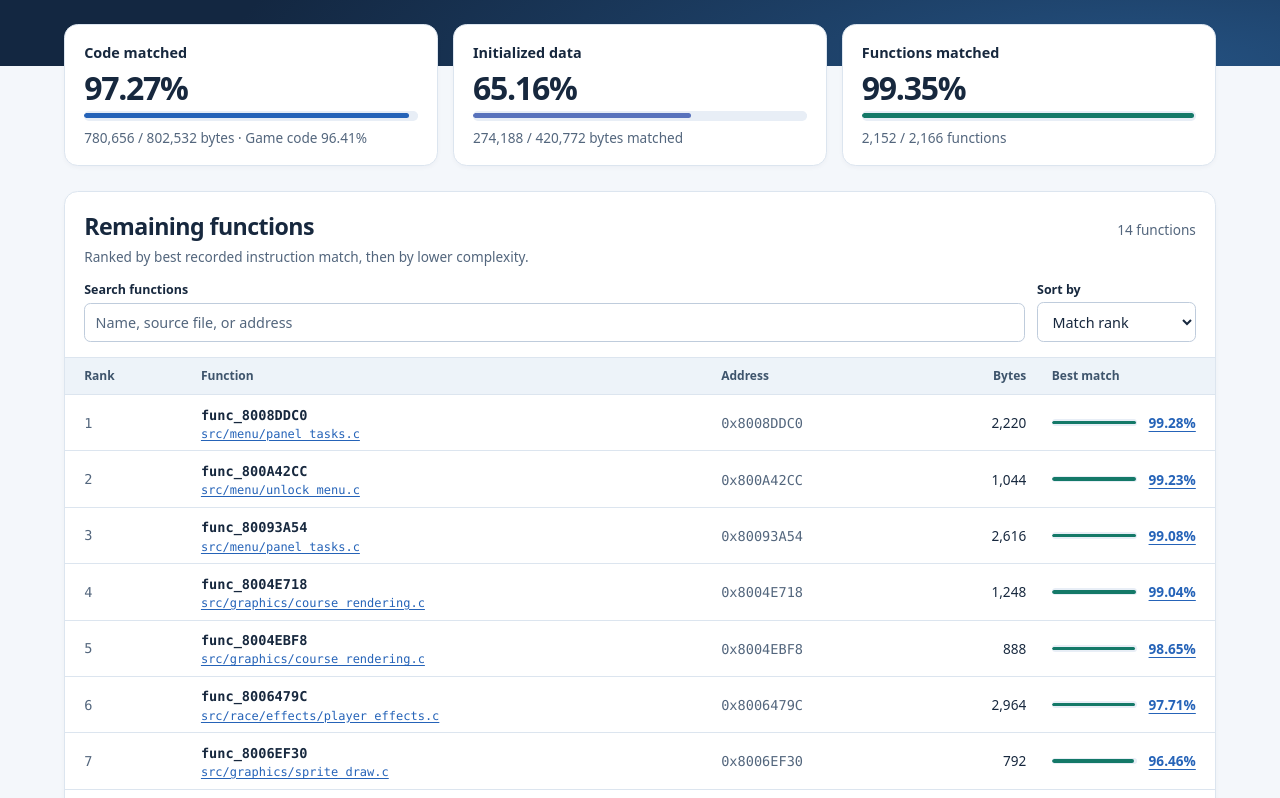
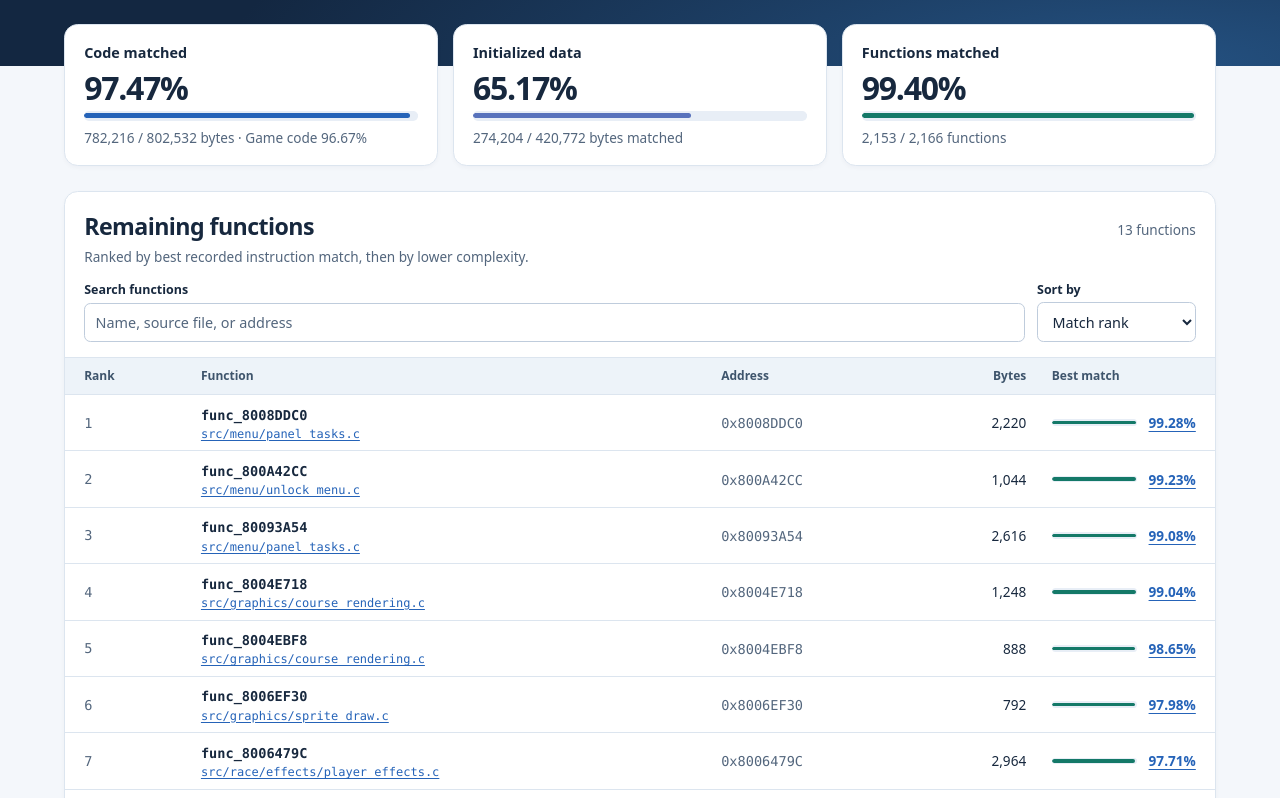
Before and after one commit to cdlewis/snowboardkidsplus-decomp, a plain HTML site: page docs/index.html in a window 1280 px wide. Shown: the part 240-1038 px from the top of the page. Drawn offline with Linux system fonts and the light colour scheme.

Commit message:
Update decompilation progress

```diff
--- a/docs/index.html
+++ b/docs/index.html
@@ -15,10 +15,10 @@
   <meta property="og:image:type" content="image/png">
   <meta property="og:image:width" content="1200">
   <meta property="og:image:height" content="630">
-  <meta property="og:image:alt" content="Snowboard Kids Plus decompilation: 97.27% code matched, 65.16% initialized data matched, and 2,152 of 2,166 functions matched.">
+  <meta property="og:image:alt" content="Snowboard Kids Plus decompilation: 97.47% code matched, 65.17% initialized data matched, and 2,153 of 2,166 functions matched.">
   <meta name="twitter:card" content="summary_large_image">
   <meta name="twitter:image" content="https://chrislewis.au/snowboardkidsplus-decomp/assets/progress-preview.png">
-  <meta name="twitter:image:alt" content="Snowboard Kids Plus decompilation: 97.27% code matched, 65.16% initialized data matched, and 2,152 of 2,166 functions matched.">
+  <meta name="twitter:image:alt" content="Snowboard Kids Plus decompilation: 97.47% code matched, 65.17% initialized data matched, and 2,153 of 2,166 functions matched.">
   <link rel="stylesheet" href="assets/progress.css">
   <script src="assets/progress.js" defer></script>
 </head>
@@ -41,21 +41,21 @@
     <section class="overview" aria-label="Verified build progress">
       <article class="metric">
         <h2>Code matched</h2>
-        <strong>97.27%</strong>
-        <meter min="0" max="802532" value="780656" aria-hidden="true"></meter>
-        <p>780,656 / 802,532 bytes · Game code 96.41%</p>
+        <strong>97.47%</strong>
+        <meter min="0" max="802532" value="782216" aria-hidden="true"></meter>
+        <p>782,216 / 802,532 bytes · Game code 96.67%</p>
       </article>
       <article class="metric">
         <h2>Initialized data</h2>
-        <strong>65.16%</strong>
-        <meter min="0" max="420772" value="274188" aria-hidden="true"></meter>
-        <p>274,188 / 420,772 bytes matched</p>
+        <strong>65.17%</strong>
+        <meter min="0" max="420772" value="274204" aria-hidden="true"></meter>
+        <p>274,204 / 420,772 bytes matched</p>
       </article>
       <article class="metric">
         <h2>Functions matched</h2>
-        <strong>99.35%</strong>
-        <meter min="0" max="2166" value="2152" aria-hidden="true"></meter>
-        <p>2,152 / 2,166 functions</p>
+        <strong>99.40%</strong>
+        <meter min="0" max="2166" value="2153" aria-hidden="true"></meter>
+        <p>2,153 / 2,166 functions</p>
       </article>
     </section>
     <section class="queue" id="functions" aria-labelledby="queue-title">
@@ -64,7 +64,7 @@
           <h2 id="queue-title">Remaining functions</h2>
           <p>Ranked by best recorded instruction match, then by lower complexity.</p>
         </div>
-        <p id="result-count" class="count" role="status">14 functions</p>
+        <p id="result-count" class="count" role="status">13 functions</p>
       </div>
       <div class="controls" hidden>
         <label>Search functions <input type="search" id="search" placeholder="Name, source file, or address"></label>
@@ -84,15 +84,14 @@
           <tr data-size="2616"><td class="rank">3</td><th scope="row"><code>func_80093A54</code><a class="unit" href="https://github.com/cdlewis/snowboardkidsplus-decomp/blob/main/src/menu/panel_tasks.c#L2375">src/menu/panel_tasks.c</a></th><td class="address"><code>0x80093A54</code></td><td class="size">2,616</td><td class="score"><div class="match"><meter min="0" max="1" value="0.9908256880733946" aria-hidden="true"></meter><span><a href="https://github.com/cdlewis/snowboardkidsplus-decomp/blob/main/src/menu/panel_tasks.c#L2375">99.08%</a></span></div></td></tr>
           <tr data-size="1248"><td class="rank">4</td><th scope="row"><code>func_8004E718</code><a class="unit" href="https://github.com/cdlewis/snowboardkidsplus-decomp/blob/main/src/graphics/course_rendering.c#L440">src/graphics/course_rendering.c</a></th><td class="address"><code>0x8004E718</code></td><td class="size">1,248</td><td class="score"><div class="match"><meter min="0" max="1" value="0.9903846153846154" aria-hidden="true"></meter><span><a href="https://github.com/cdlewis/snowboardkidsplus-decomp/blob/main/src/graphics/course_rendering.c#L440">99.04%</a></span></div></td></tr>
           <tr data-size="888"><td class="rank">5</td><th scope="row"><code>func_8004EBF8</code><a class="unit" href="https://github.com/cdlewis/snowboardkidsplus-decomp/blob/main/src/graphics/course_rendering.c#L507">src/graphics/course_rendering.c</a></th><td class="address"><code>0x8004EBF8</code></td><td class="size">888</td><td class="score"><div class="match"><meter min="0" max="1" value="0.9864864864864865" aria-hidden="true"></meter><span><a href="https://github.com/cdlewis/snowboardkidsplus-decomp/blob/main/src/graphics/course_rendering.c#L507">98.65%</a></span></div></td></tr>
-          <tr data-size="2964"><td class="rank">6</td><th scope="row"><code>func_8006479C</code><a class="unit" href="https://github.com/cdlewis/snowboardkidsplus-decomp/blob/main/src/race/effects/player_effects.c#L1639">src/race/effects/player_effects.c</a></th><td class="address"><code>0x8006479C</code></td><td class="size">2,964</td><td class="score"><div class="match"><meter min="0" max="1" value="0.9770580296896086" aria-hidden="true"></meter><span><a href="https://github.com/cdlewis/snowboardkidsplus-decomp/blob/main/src/race/effects/player_effects.c#L1639">97.71%</a></span></div></td></tr>
-          <tr data-size="792"><td class="rank">7</td><th scope="row"><code>func_8006EF30</code><a class="unit" href="https://github.com/cdlewis/snowboardkidsplus-decomp/blob/main/src/graphics/sprite_draw.c#L1156">src/graphics/sprite_draw.c</a></th><td class="address"><code>0x8006EF30</code></td><td class="size">792</td><td class="score"><div class="match"><meter min="0" max="1" value="0.9646464646464646" aria-hidden="true"></meter><span><a href="https://github.com/cdlewis/snowboardkidsplus-decomp/blob/main/src/graphics/sprite_draw.c#L1156">96.46%</a></span></div></td></tr>
+          <tr data-size="792"><td class="rank">6</td><th scope="row"><code>func_8006EF30</code><a class="unit" href="https://github.com/cdlewis/snowboardkidsplus-decomp/blob/main/src/graphics/sprite_draw.c#L1156">src/graphics/sprite_draw.c</a></th><td class="address"><code>0x8006EF30</code></td><td class="size">792</td><td class="score"><div class="match"><meter min="0" max="1" value="0.9797979797979798" aria-hidden="true"></meter><span><a href="https://github.com/cdlewis/snowboardkidsplus-decomp/blob/main/src/graphics/sprite_draw.c#L1156">97.98%</a></span></div></td></tr>
+          <tr data-size="2964"><td class="rank">7</td><th scope="row"><code>func_8006479C</code><a class="unit" href="https://github.com/cdlewis/snowboardkidsplus-decomp/blob/main/src/race/effects/player_effects.c#L1639">src/race/effects/player_effects.c</a></th><td class="address"><code>0x8006479C</code></td><td class="size">2,964</td><td class="score"><div class="match"><meter min="0" max="1" value="0.9770580296896086" aria-hidden="true"></meter><span><a href="https://github.com/cdlewis/snowboardkidsplus-decomp/blob/main/src/race/effects/player_effects.c#L1639">97.71%</a></span></div></td></tr>
           <tr data-size="2684"><td class="rank">8</td><th scope="row"><code>func_80072C54</code><a class="unit" href="https://github.com/cdlewis/snowboardkidsplus-decomp/blob/main/src/menu/task_widgets.c#L1247">src/menu/task_widgets.c</a></th><td class="address"><code>0x80072C54</code></td><td class="size">2,684</td><td class="score"><div class="match"><meter min="0" max="1" value="0.9523099850968704" aria-hidden="true"></meter><span><a href="https://github.com/cdlewis/snowboardkidsplus-decomp/blob/main/src/menu/task_widgets.c#L1247">95.23%</a></span></div></td></tr>
           <tr data-size="1992"><td class="rank">9</td><th scope="row"><code>func_80066474</code><a class="unit" href="https://github.com/cdlewis/snowboardkidsplus-decomp/blob/main/src/race/effects/player_effects.c#L2248">src/race/effects/player_effects.c</a></th><td class="address"><code>0x80066474</code></td><td class="size">1,992</td><td class="score"><div class="match"><meter min="0" max="1" value="0.9196787148594378" aria-hidden="true"></meter><span><a href="https://github.com/cdlewis/snowboardkidsplus-decomp/blob/main/src/race/effects/player_effects.c#L2248">91.97%</a></span></div></td></tr>
           <tr data-size="620"><td class="rank">10</td><th scope="row"><code>func_80014D60</code><a class="unit" href="https://github.com/cdlewis/snowboardkidsplus-decomp/blob/main/src/io/controller_input.c#L91">src/io/controller_input.c</a></th><td class="address"><code>0x80014D60</code></td><td class="size">620</td><td class="score"><div class="match"><meter min="0" max="1" value="0.9161290322580645" aria-hidden="true"></meter><span><a href="https://github.com/cdlewis/snowboardkidsplus-decomp/blob/main/src/io/controller_input.c#L91">91.61%</a></span></div></td></tr>
           <tr data-size="1028"><td class="rank">11</td><th scope="row"><code>func_8007B48C</code><a class="unit" href="https://github.com/cdlewis/snowboardkidsplus-decomp/blob/main/src/menu/task_widgets.c#L3707">src/menu/task_widgets.c</a></th><td class="address"><code>0x8007B48C</code></td><td class="size">1,028</td><td class="score"><div class="match"><meter min="0" max="1" value="0.914396887159533" aria-hidden="true"></meter><span><a href="https://github.com/cdlewis/snowboardkidsplus-decomp/blob/main/src/menu/task_widgets.c#L3707">91.44%</a></span></div></td></tr>
           <tr data-size="2044"><td class="rank">12</td><th scope="row"><code>func_80078140</code><a class="unit" href="https://github.com/cdlewis/snowboardkidsplus-decomp/blob/main/src/menu/task_widgets.c#L2906">src/menu/task_widgets.c</a></th><td class="address"><code>0x80078140</code></td><td class="size">2,044</td><td class="score"><div class="match"><meter min="0" max="1" value="0.9060665362035225" aria-hidden="true"></meter><span><a href="https://github.com/cdlewis/snowboardkidsplus-decomp/blob/main/src/menu/task_widgets.c#L2906">90.61%</a></span></div></td></tr>
           <tr data-size="176"><td class="rank">13</td><th scope="row"><code>func_80071300</code><a class="unit" href="https://github.com/cdlewis/snowboardkidsplus-decomp/blob/main/src/menu/task_widgets.c#L713">src/menu/task_widgets.c</a></th><td class="address"><code>0x80071300</code></td><td class="size">176</td><td class="score"><div class="match"><meter min="0" max="1" value="0.8863636363636364" aria-hidden="true"></meter><span><a href="https://github.com/cdlewis/snowboardkidsplus-decomp/blob/main/src/menu/task_widgets.c#L713">88.64%</a></span></div></td></tr>
-          <tr data-size="1560"><td class="rank">14</td><th scope="row"><code>func_80083C3C</code><a class="unit" href="https://github.com/cdlewis/snowboardkidsplus-decomp/blob/main/src/menu/course_selection_tasks.c#L2322">src/menu/course_selection_tasks.c</a></th><td class="address"><code>0x80083C3C</code></td><td class="size">1,560</td><td class="score"><div class="match"><meter min="0" max="1" value="0.7717948717948718" aria-hidden="true"></meter><span><a href="https://github.com/cdlewis/snowboardkidsplus-decomp/blob/main/src/menu/course_selection_tasks.c#L2322">77.18%</a></span></div></td></tr>
           </tbody>
         </table>
       </div>
```
Also changed, not shown: docs/assets/progress-preview.png, 1 other file.
